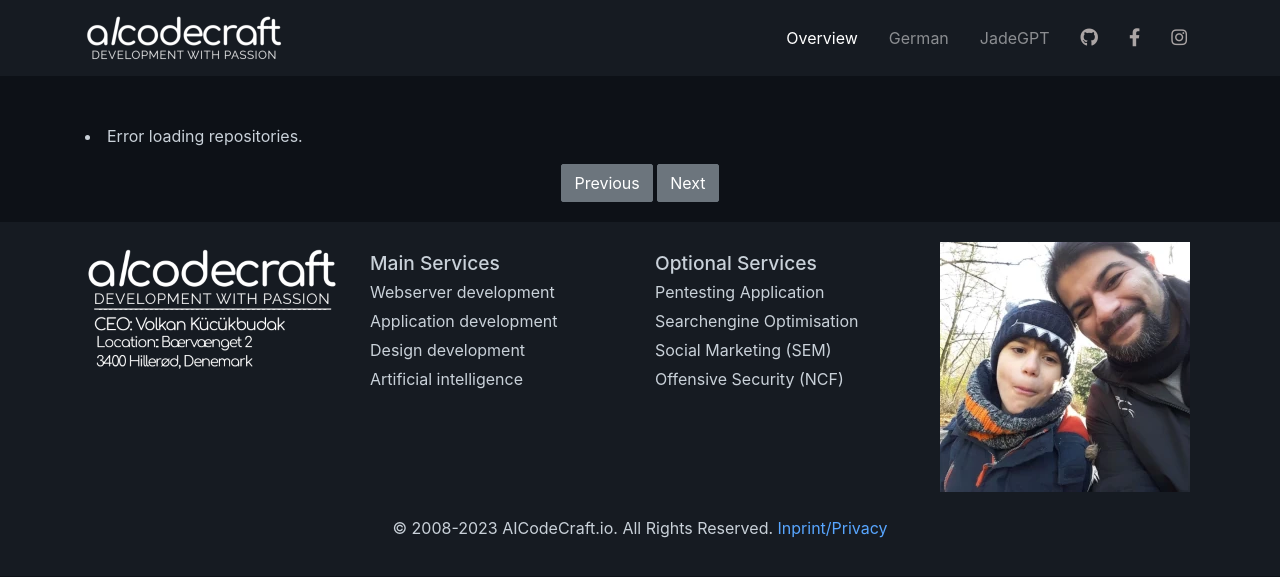
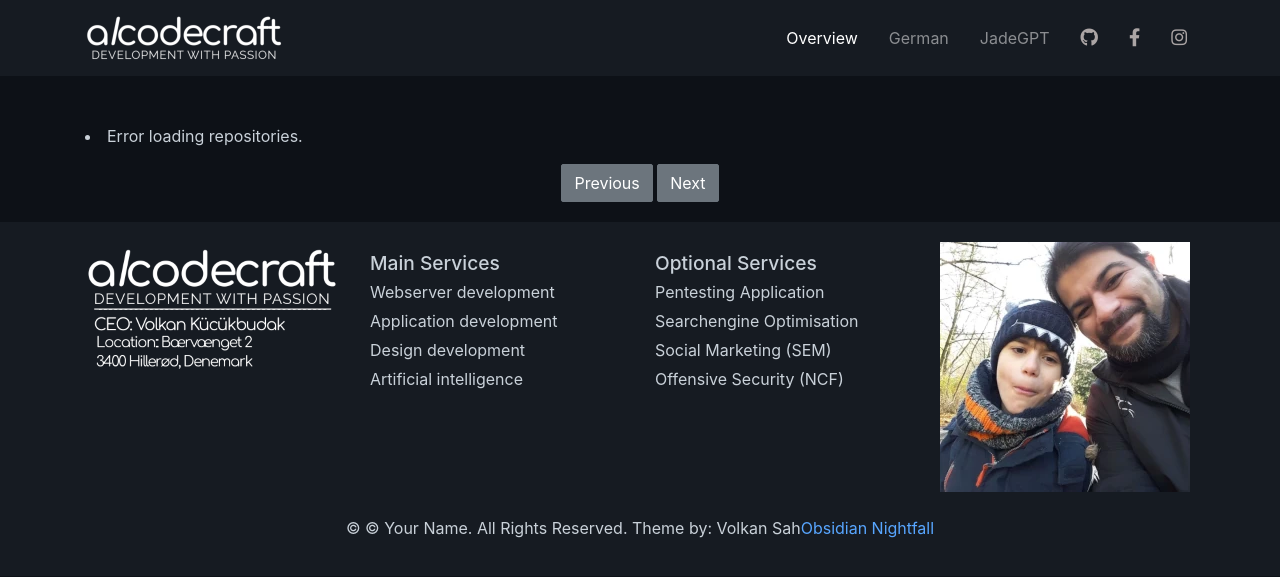
Before and after one commit to VolkanSah/Obsidian-Nightfall, a Jekyll site: the page built from index.html, in a window 1280 px wide. Shown: the top 577 px of the page. Built offline with Jekyll 4.4.1, drawn with Linux system fonts in a browser that asks for light colours; nearby versions of some CDN libraries.

Commit message:
Update default.html

```diff
--- a/_layouts/default.html
+++ b/_layouts/default.html
@@ -365,10 +365,10 @@
               <img src="{{ '/assets/img/love-you-my-son.webp' | relative_url }}" alt="Love You My Son">
             </div>
         </div>
-        <!-- Copyright section -->
+        <!-- Copyright section dont remove, please!-->
         <div class="row mt-4">
             <div class="col-md-12 text-center">
-                <p>&copy; 2008-2023 AICodeCraft.io. All Rights Reserved. <a href="privacy.html">Inprint/Privacy</a></p>
+                <p>&copy; © Your Name. All Rights Reserved. Theme by: Volkan Sah<a href="https://github.com/VolkanSah/Obsidian-Nightfall/l">Obsidian Nightfall</a></p>
             </div>
         </div>
     </div>
```
